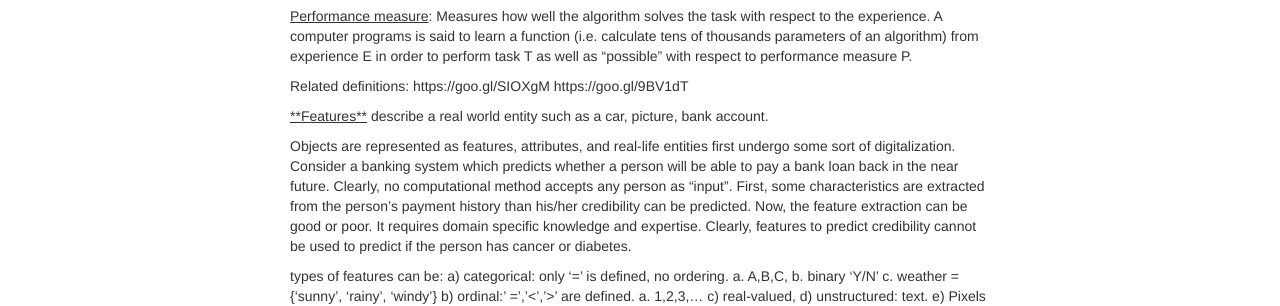
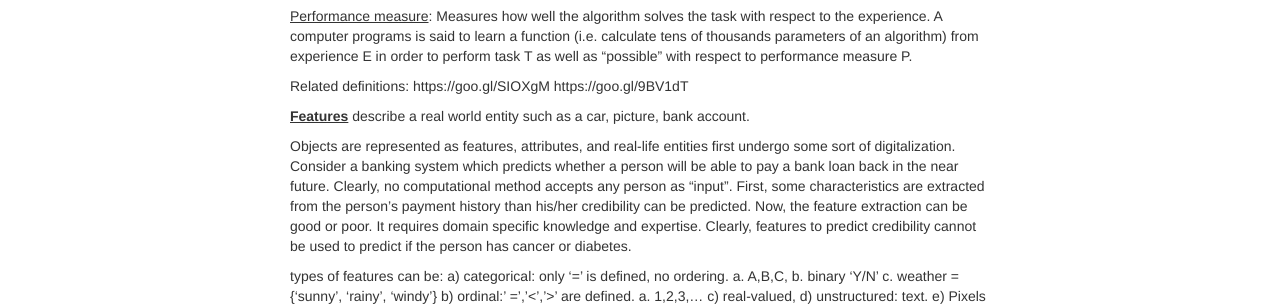
Before and after one commit to kfattila/kfattila.github.io, a Jekyll site: the page built from pages/introduction.md, in a window 1280 px wide and 900 px high. Shown: the part 326-632 px from the top of the window. Built offline with Jekyll 4.4.1, drawn with Linux system fonts in a browser that asks for light colours; formulas are drawn with MathJax 3; comment, search, counter and statistics services are not loaded.

Commit message:
Lectures

```diff
--- a/pages/introduction.md
+++ b/pages/introduction.md
@@ -23,7 +23,7 @@ https://goo.gl/SIOXgM
 https://goo.gl/9BV1dT
 
 
-<u>**Features**</u> describe a real world entity such as a car, picture, bank account.
+**<u>Features</u>** describe a real world entity such as a car, picture, bank account.
 
 Objects are represented as features, attributes, and real-life entities first undergo some sort of digitalization.
 Consider a banking system which predicts whether a person will be able to pay a bank loan back in the near future.  Clearly, no computational method accepts any person as "input". First, some characteristics are extracted from the person's payment history than his/her credibility can be predicted. Now, the feature extraction can be good or poor. It requires domain specific knowledge and expertise. Clearly, features to predict credibility cannot be used to predict if the person has cancer or diabetes.
```
